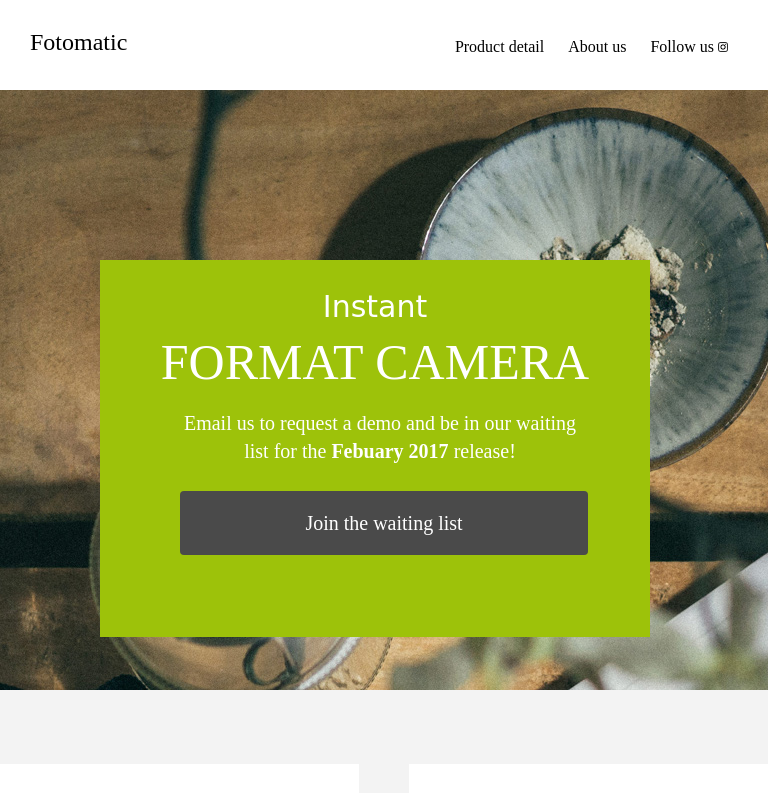
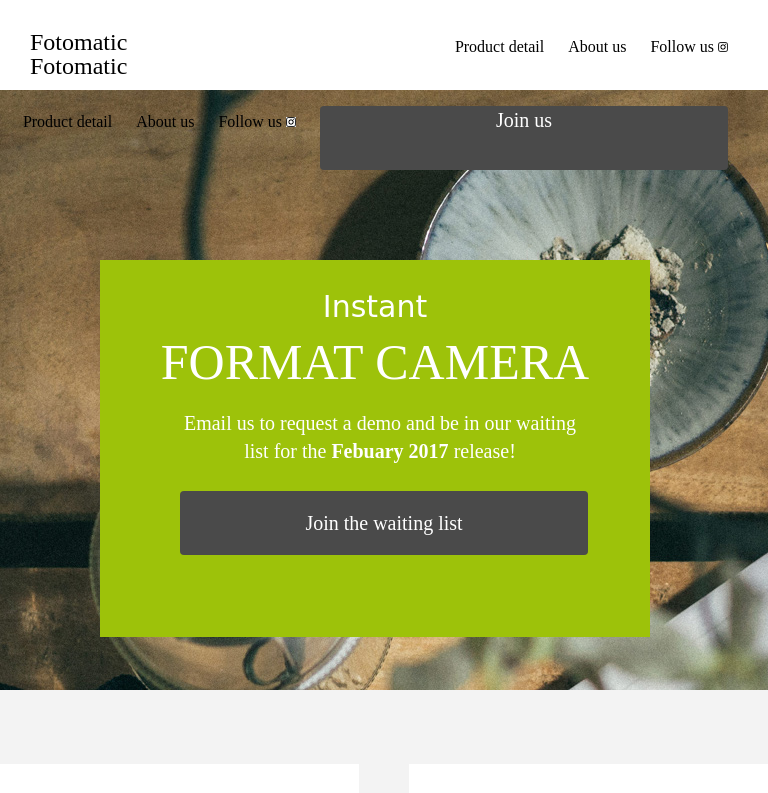
Before and after one commit to Mattteo1220/Fotomatic-fix, a plain HTML site: page index.html in a window 768 px wide. Shown: the top 793 px of the page. Drawn offline with Linux system fonts and the light colour scheme; grey boxes are pictures that could not be loaded; a web font is replaced by a local one.

Commit message:
Something

```diff
--- a/index.html
+++ b/index.html
@@ -18,6 +18,15 @@
           <li><a href="#">Product detail</a></li>
           <li><a href="#">About us</a></li>
           <li><a href="https://www.instagram.com/">Follow us <img class="icon" src="./resources/images/instagram.png"></a></li>
+        </ul>
+      </nav>
+      <a href="index.html" class="tablet logo">Fotomatic</a>
+      <nav class="tablet">
+        <ul>
+          <li><a href="#">Product detail</a></li>
+          <li><a href="#">About us</a></li>
+          <li><a href="https://www.instagram.com/">Follow us <img class="icon" src="./resources/images/instagram.png"></a></li>
+          <li><a href="#" class="nav-button">Join us</a></li>
         </ul>
       </nav>
       <nav class="mobile">
--- a/resources/css/reset.css
+++ b/resources/css/reset.css
@@ -102,11 +102,40 @@ header nav ul li {
 /*Tablet */
 @media only screen and (min-width: 480px) and (max-width: 991px){
   /*Add styling */
+
+  .desktop nav{
+    display:none;
+  }
+
+  .mobile nav{
+    display:none;
+  }
+
+  .nav-button{
+    background-color: #4a4a4a;
+    border-radius: 4px;
+    width: 408px;
+    height: 64px;
+    text-align: center;
+    font-size: 24px;
+    margin: auto;
+    margin-top: 26px;
+    font-size: 20px;
+    color: white;
+    font-family: 'Roboto-Medium';
+    line-height: 1.4;
+    border-width: 0px;
+  }
+
+
 }
 
 /* Mobile */
 @media only screen and (max-width: 479px){
 
+  .desktop{
+    display:none;
+  }
 }
 
 /* Main Content */
```
